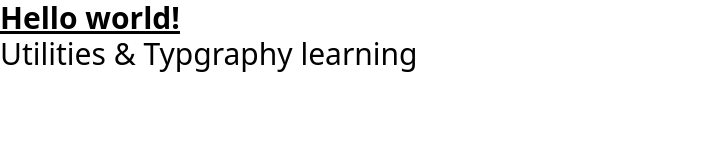
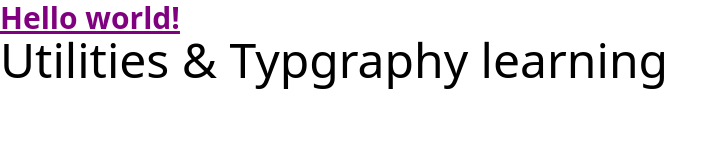
Before and after one commit to imhamad/tailwind-project, a website: page index.html in a window 1280 px wide. Shown: the whole page, without its empty margins (0-727 px from the left). Drawn offline with Linux system fonts and the light colour scheme.

Commit message:
Learned about layer & apply also base, components, utilitis

```diff
--- a/index.html
+++ b/index.html
@@ -9,7 +9,7 @@
 <h1 class="text-3xl font-bold underline">
     Hello world!
 </h1>
-<h2 class="text-3xl">
+<h2 class="text-5xl">
     Utilities & Typgraphy learning
 </h2>
 </body>
--- a/src/input.css
+++ b/src/input.css
@@ -1,3 +1,12 @@
 @tailwind base;
 @tailwind components;
 @tailwind utilities;
+
+
+/*learning about layer & apply */
+@layer base {
+    h1 {
+        color: purple;
+    }
+
+}
```
Also changed, not shown: dist/output.css.
